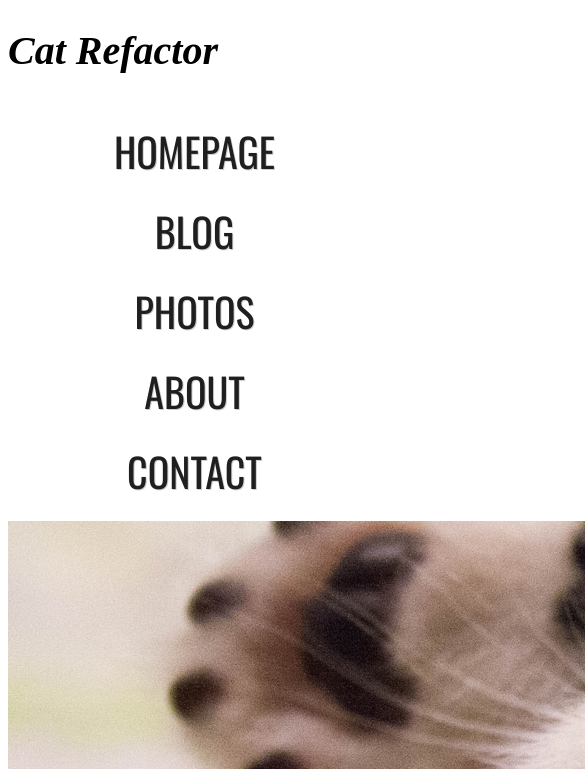
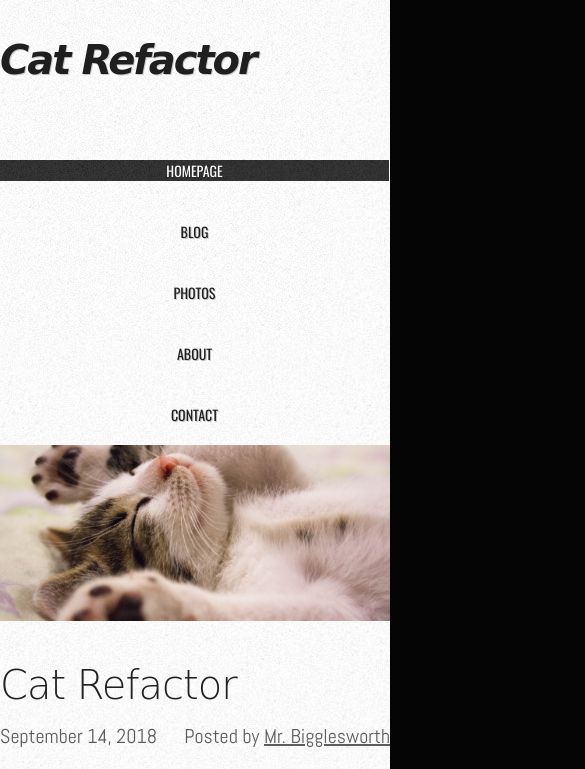
Before and after one commit to Oliviabenn/Assignment2, a plain HTML site: page index.html in a window 390 px wide. Shown: the top 769 px of the page, 585 px wide, since content can reach past the window. Drawn offline with nearby package versions, Linux system fonts and the light colour scheme; a script that the page names is missing; files whose address does not match are found by name; a web font is replaced by a local one.

Commit message:
removing unnecessary items

```diff
--- a/css/main.css
+++ b/css/main.css
@@ -1,89 +1,12 @@
+*, html {
+    margin: 0;
+    padding: 0;
+    box-sizing: border-box;
+}
 
-@media screen and (max-width: 750px){
-    #menu a {
-        display: block;
-        /* line-height: 2; */
-        margin-right: 1px;
-        margin-bottom: 20px;
-        /* padding: 0px 20px 0px 20px; */
-        text-decoration: none;
-        text-align: center;
-        text-shadow: 1px 1px 0px rgba(0,0,0,.2);
-        text-transform: uppercase;
-        font-family: 'Oswald', sans-serif;
-        font-size: 40px;
-        font-weight: 300;
-        color: rgb(31, 31, 31) ;
-        border: none;
-    }
-    #menu ul {
-        /* float: right; */
-        margin: 0;
-        padding: 20px 0px 0px 0px;
-        list-style: none;
-        line-height: normal;
-    }
-     #logo a {
-        border: none;
-        background: none;
-        text-decoration: none;
-        color: rgb(0, 0, 0);
-    }
-    #logo h1{
-        font-size: 40px;
-        font-style: italic;
-        font-weight: bolder;
-    }
-    .post h2{
-        font-size: 30px
-    }
-    /* .entry img {
-        float: right;
-        width: 500px;
-        padding: 0 0 0 20px;
-    } */
-
-    /* .post {
-        overflow: hidden;
-        margin-bottom: 40px;
-        border-bottom: 1px solid rgb(231, 235, 237);
-    }
-     */
-    .post .title {
-        /* padding: 7px 0px 0px 0px; */
-        letter-spacing: -1px;
-    }
-
-    .post .title a {
-        border: none;
-        text-decoration: none;
-        color: rgb(34, 34, 34);
-        font-size: 40px;
-    }
-
-    .post .meta {
-        margin-bottom: 30px;
-        /* padding: 10px 0px 0px 0px; */
-        text-align: left;
-        font-family: 'Abel', sans-serif;
-        font-size: 20px;
-        font-weight: 300;
-    }
-
-    .post .meta .date {
-        float: left;
-    }
-
-    .post .meta .posted {
-        float: right;
-    }
-
-
-}
-@media screen and (min-width: 750px) {
-    #container {
-      width: 50%;
-      height: 100%;
+#container {
+    width: 50%;
+    height: 100%;
     }
 
 /*reset*/
@@ -166,9 +89,6 @@ a {
     padding: 0;
     color: rgb(255, 255, 255);
 }
-/*
-#logo h1, #logo p {
-}*/
 
 #logo h1 {
     line-height: 120px;
@@ -209,7 +129,7 @@ a {
     margin: 0px auto;
 }
 
-/* Search */
+/* Search
 
 #search {
     float: right;
@@ -247,6 +167,7 @@ a {
     background: rgb(185, 185, 185);
     color: rgb(0, 0, 0);
 }
+*/
 
 /* Menu */
 
@@ -292,13 +213,10 @@ a {
     color: rgb(255, 255, 255);
 }
 
-/*#menu .current_page_item a {
-}*/
-
 /* Page */
 
 #page {
-    width: 1000px;
+    width: 100%;
     margin: 0 auto;
     padding: 30px 0px;
 }
@@ -307,11 +225,12 @@ a {
 
 #content {
     float: right;
-    width: 660px;
+    width: 100%;
     padding: 0px 0px 0px 0px;
 }
 
 .post {
+    /* width: 0%; */
     overflow: hidden;
     margin-bottom: 40px;
     border-bottom: 1px solid rgb(231, 235, 237);
@@ -345,13 +264,7 @@ a {
     float: right;
 }
 
-/*
-.post .meta a {
-}
-*/
-
 .post .entry {
-    padding: 0px 0px 40px 0px;
     text-align: justify;
 }
 
@@ -521,11 +434,6 @@ a {
     width: 300px;
 }
 
-/*
-#footer-content a {
-}
-*/
-
 #column1 {
     float: left;
     width: 290px;
@@ -573,7 +481,7 @@ a {
     border-top: 1px solid rgb(231, 235, 237);
     border-bottom: 1px solid rgb(231, 235, 237);
 }
-
+/*
 #marketing .text1 {
     float: left;
     margin: 0px;
@@ -599,7 +507,9 @@ a {
     text-transform: lowercase;
     font-size: 30px;
     color: rgb(255, 255, 255);
+
 }
+*/
 
 #banner {
     margin: 0px auto;
@@ -621,4 +531,98 @@ a {
 .list-style1 a {
     color: rgb(127, 127, 127);
 }
+
+
+@media screen and (max-width: 749px){
+    #menu a {
+        display: block;
+        line-height: inherit;
+        margin-right: 1px;
+        margin-bottom: 20px;
+        /* padding: 0px 20px 0px 20px; */
+        text-decoration: none;
+        text-align: center;
+        text-shadow: 1px 1px 0px rgba(0,0,0,.2);
+        text-transform: uppercase;
+        font-family: 'Oswald', sans-serif;
+        font-size: inherit;
+        font-weight: 300;
+        color: rgb(31, 31, 31) ;
+        border: none;
+    }
+    #menu ul, #menu li  {
+        float: inherit;
+        padding: 20px 0px 0px 0px;
+        list-style: none;
+        line-height: normal;
+    }
+     #logo a {
+        border: none;
+        background: none;
+        text-decoration: none;
+        color: rgb(0, 0, 0);
+    }
+    #logo h1{
+        font-size: 40px;
+        font-style: italic;
+        font-weight: bolder;
+    }
+    .post h2{
+        font-size: 30px
+    }
+    /* .entry img {
+        float: right;
+        width: 500px;
+        padding: 0 0 0 20px;
+    } */
+
+    /* .post {
+        overflow: hidden;
+        margin-bottom: 40px;
+        border-bottom: 1px solid rgb(231, 235, 237);
+    }
+     */
+    .post .title {
+        letter-spacing: -1px;
+    }
+
+    .post .title a {
+        border: none;
+        text-decoration: none;
+        color: rgb(34, 34, 34);
+        font-size: 40px;
+    }
+
+    .post .meta {
+        margin-bottom: 30px;
+        text-align: left;
+        font-family: 'Abel', sans-serif;
+        font-size: 20px;
+        font-weight: 300;
+    }
+
+    .post .meta .date {
+        float: left;
+    }
+
+    .post .meta .posted {
+        float: right;
+    }
+
+    .content img {
+        width: 100%;
+    }
+
+    #header, #menu {
+        height: inherit;
+    }
+
+    #logo, #menu {
+        float: inherit;
+        width: inherit;
+    }
+
+#banner .content {
+    height: inherit;
+  }
 }
```
